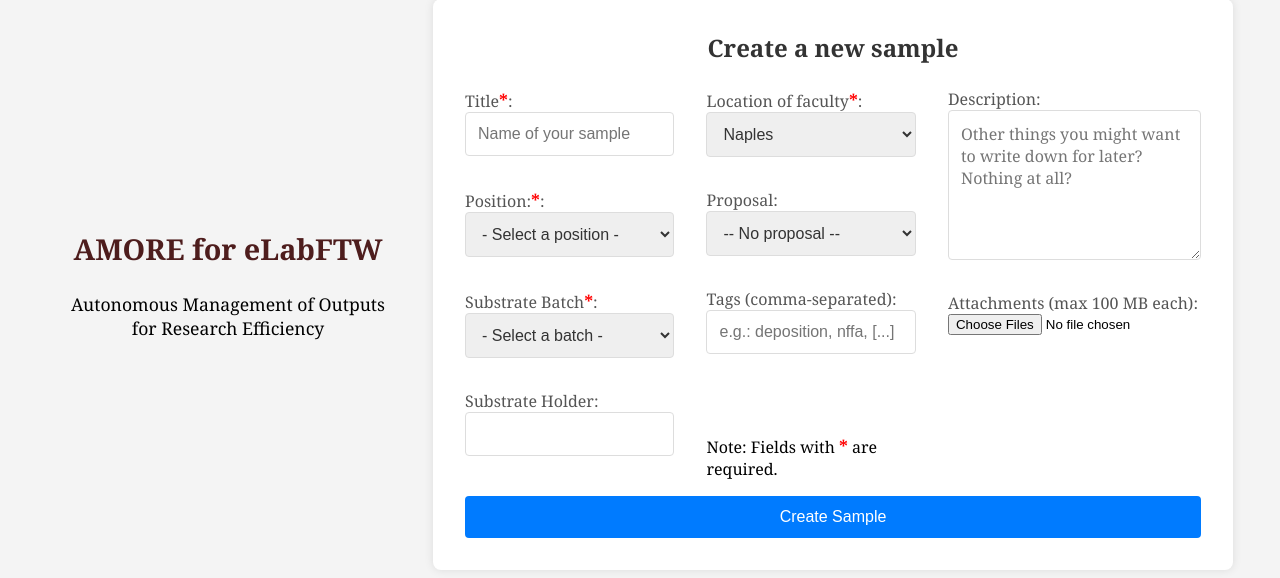
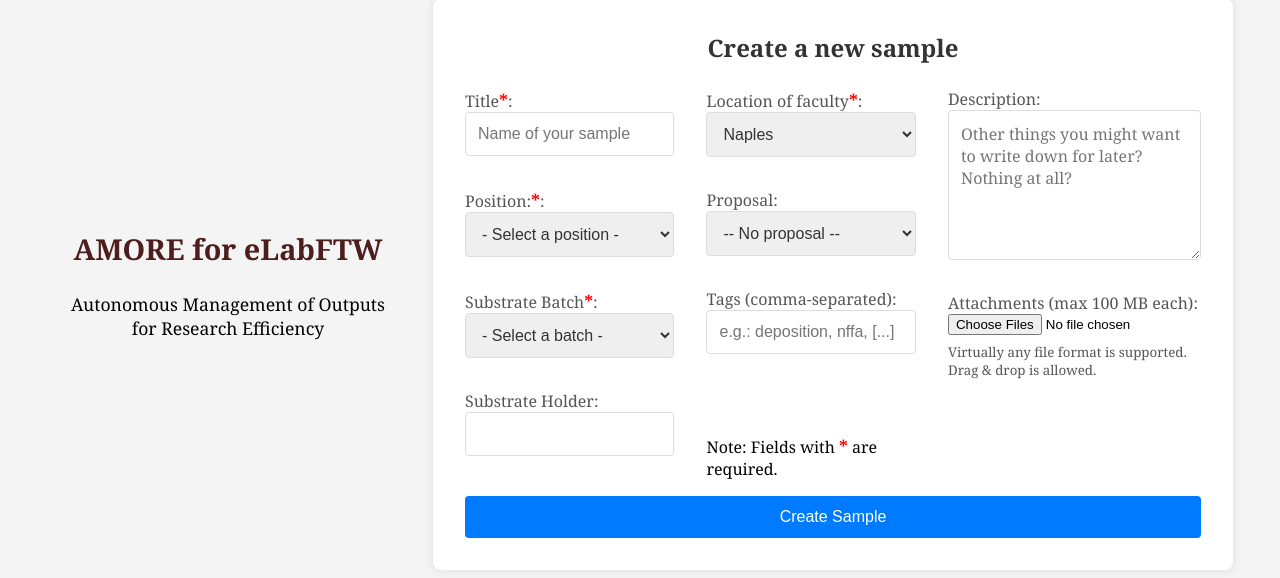
Before and after one commit to PioApocalypse/AMORE, a Flask app: template amore/gui/templates/index.html in a window 1280 px wide. Shown: the part 116-694 px from the top of the page. Run offline with Flask 3, Linux system fonts and the light colour scheme; the template is opened without the code that fills it, so the values that code supplies are empty; parts of the project's set-up code (start-up, migrations or seed data) failed here and were passed over.

Commit message:
adds label class in CSS and label span in HTML to leave notes for user
note is under the attachments section and says any file is supported,
plus drag'n'drop is enabled

```diff
--- a/amore/gui/static/styles.css
+++ b/amore/gui/static/styles.css
@@ -72,10 +72,16 @@ h2 {
   text-align: center;
 }
 
-label {
+label,
+.label {
   display: block;
   /* margin-bottom: 0.5rem; /* deactivated to save vertical space */
   color: #555;
+}
+
+.label {
+  font-size: smaller;
+  margin-top: 0.5rem;
 }
 
 input[type="text"],
--- a/amore/gui/templates/index.html
+++ b/amore/gui/templates/index.html
@@ -107,6 +107,7 @@
                             <div class="form-group">
                                 <label for="attachments">Attachments (max 100 MB each):</label>
                                 <input type="file" id="attachments" name="attachments" multiple>
+                                <span class="label">Virtually any file format is supported.<br>Drag & drop is allowed.</span>
                             </div>
                         </div>
                     </div>
```
